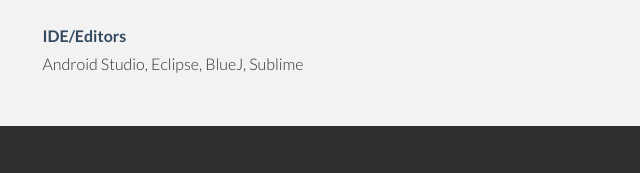
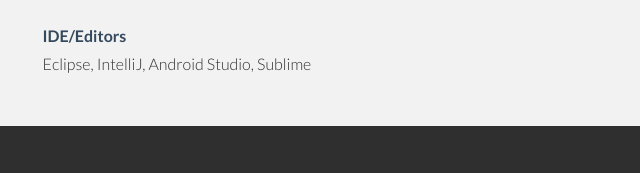
Before and after one commit to rreck2/rreck2.github.io, a plain HTML site: page index.html in a window 1280 px wide. Shown: the part 1539-1712 px from the top of the page, 320-960 px from the left. Drawn offline with Linux system fonts and the light colour scheme.

Commit message:
Update index.html

```diff
--- a/index.html
+++ b/index.html
@@ -159,7 +159,7 @@
         <!-- EDIT: awards line 2-->
        <div class="col-lg-6 col-lg-offset-3">
           <p class="tight"><t>IDE/Editors</t><br/>
-            Android Studio, Eclipse, BlueJ, Sublime
+            Eclipse, IntelliJ, Android Studio, Sublime
           </p>
           <p><more></more></p>
         </div>
```
